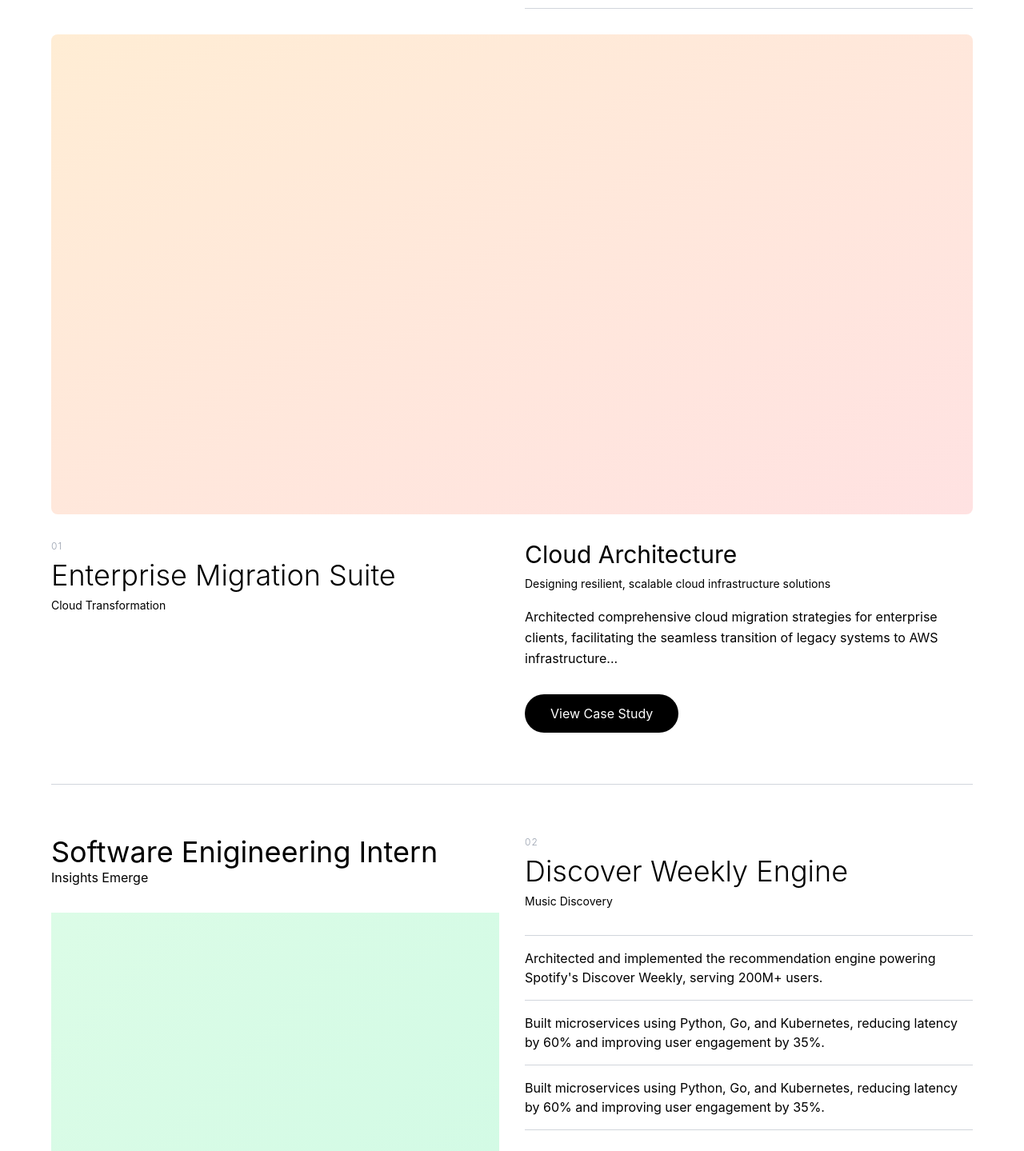
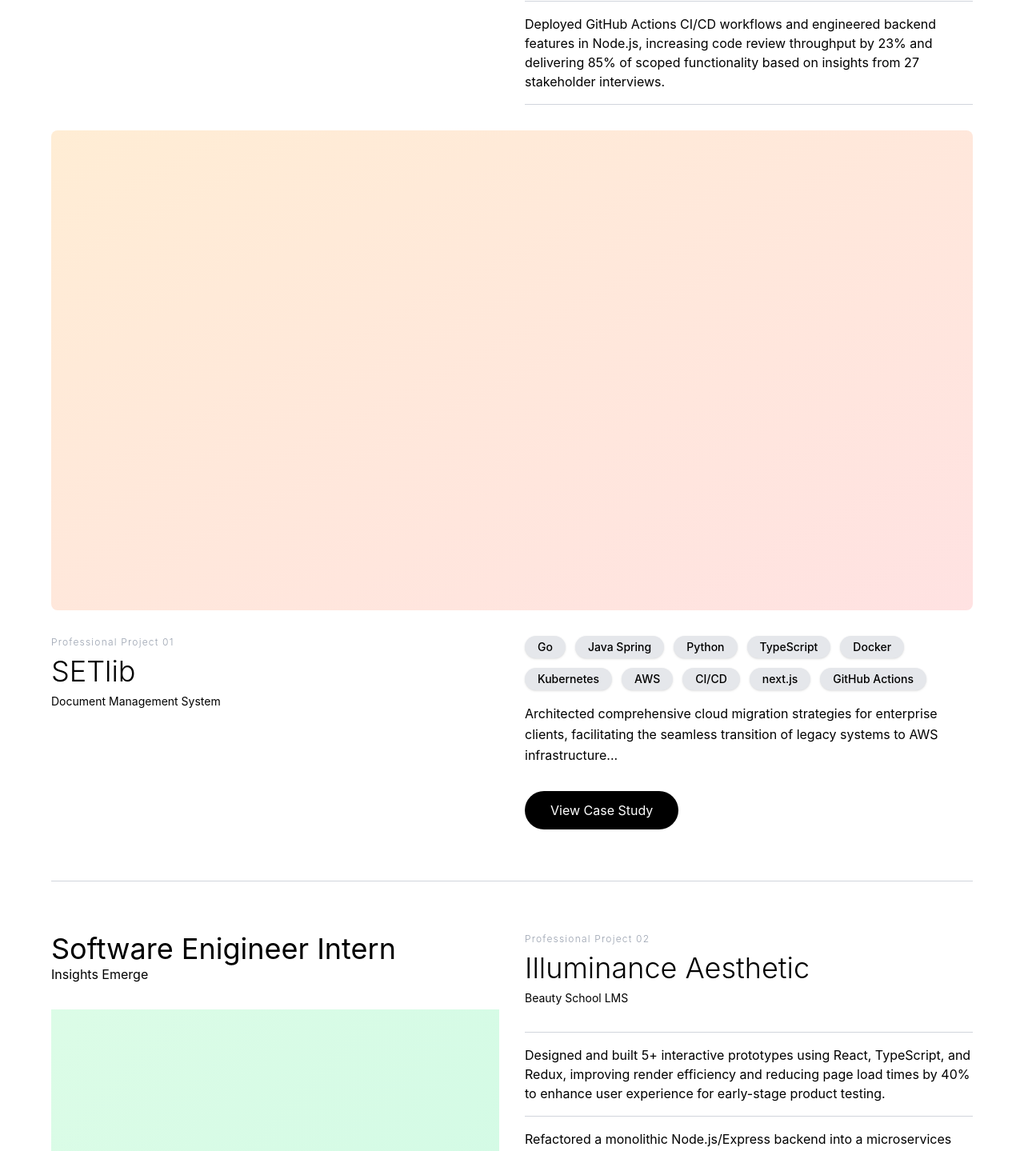
Before and after one commit to celestinryf/portfolio, a Next.js app in the folder client/: page / in a window 1280 px wide. Shown: the part 1330-2769 px from the top of the page at 80% size. Built offline with nearby package versions, Linux system fonts and the light colour scheme.

Commit message:
hfdherherhrd

```diff
--- a/client/src/app/page.tsx
+++ b/client/src/app/page.tsx
@@ -361,19 +361,19 @@ export default function Home() {
                 {/* Top Row */}
                 <div className="grid grid-cols-1 md:grid-cols-2 gap-8 mb-8">
                   <div className="text-left">
-                  <h4 className="text-4xl text-black dark:text-white font-normal">Software Enigineering Intern</h4>
+                  <h4 className="text-4xl text-black dark:text-white font-normal">Ful Stack Software Enigineer Intern</h4>
                   <p className="text-m text-black dark:text-gray-300 mb-8">University of Washington</p>
                   </div>
 
                   <div>
                     <div className="border-t border-gray-300 dark:border-gray-700 py-4">
-                      <p className="text-black dark:text-gray-300">Designed and deployed multi-region, fault-tolerant architectures for Fortune 500 companies migrating to AWS.</p>
+                      <p className="text-black dark:text-gray-300">Built an ML-powered document ingestion pipeline using OCR (Tesseract) and pattern matching in Python, migrating over 50,000 legacy files to a structured PostgreSQL database and reducing manual data entry by over 90%.</p>
                     </div>
                     <div className="border-t border-gray-300 dark:border-gray-700 py-4">
-                      <p className="text-black dark:text-gray-300">Reduced infrastructure costs by 45% while improving system reliability to 99.99% uptime through automated scaling and monitoring.</p>
+                      <p className="text-black dark:text-gray-300">Developed a full-stack internal dashboard using React, TypeScript, GraphQL, and REST APIs, enabling real-time data access for 500+ researchers and automating reporting workflows across departments.</p>
                     </div>
                     <div className="border-t border-b border-gray-300 dark:border-gray-700 py-4">
-                      <p className="text-black dark:text-gray-300">Reduced infrastructure costs by 45% while improving system reliability to 99.99% uptime through automated scaling and monitoring.</p>
+                      <p className="text-black dark:text-gray-300">Deployed GitHub Actions CI/CD workflows and engineered backend features in Node.js, increasing code review throughput by 23% and delivering 85% of scoped functionality based on insights from 27 stakeholder interviews.</p>
                     </div>
                   </div>
                 </div>
@@ -384,16 +384,20 @@ export default function Home() {
                 {/* Bottom Row */}
                 <div className="grid grid-cols-1 md:grid-cols-2 gap-8">
                   <div>
-                    <p className="text-xs text-gray-400 font-light mb-2 tracking-widest">01</p>
-                    <h5 className="text-3xl md:text-4xl text-black dark:text-white font-light mb-2">Enterprise Migration Suite</h5>
-                    <p className="text-black dark:text-gray-300 text-sm mb-4">Cloud Transformation</p>
+                    <p className="text-xs text-gray-400 font-light mb-2 tracking-widest">Professional Project 01</p>
+                    <h5 className="text-3xl md:text-4xl text-black dark:text-white font-light mb-2">SETlib</h5>
+                    <p className="text-black dark:text-gray-300 text-sm mb-4">Document Management System</p>
                   </div>
                   <div className="space-y-4">
-                    <div>
-                      <h3 className="text-2xl md:text-3xl text-black dark:text-white font-normal mb-2">Cloud Architecture</h3>
-                      <p className="text-sm text-black dark:text-gray-300 leading-relaxed">
-                        Designing resilient, scalable cloud infrastructure solutions
-                      </p>
+                    <div className="flex flex-wrap gap-3">
+                      {["Go", "Java Spring", "Python", "TypeScript", "Docker", "Kubernetes", "AWS", "CI/CD", "next.js", "GitHub Actions"].map((skill) => (
+                        <span
+                          key={skill}
+                          className="px-4 py-1 text-sm rounded-full bg-gray-200 dark:bg-gray-700 text-black dark:text-white font-medium shadow-sm"
+                        >
+                          {skill}
+                        </span>
+                      ))}
                     </div>
                     <p className="text-black dark:text-gray-300 leading-relaxed">
                       Architected comprehensive cloud migration strategies for enterprise clients, facilitating the seamless transition of legacy systems to AWS infrastructure...
@@ -411,36 +415,40 @@ export default function Home() {
               <div className="border-t border-gray-300 dark:border-gray-700 py-8"></div>
               <div className="grid grid-cols-1 md:grid-cols-2 gap-8">
                 <div className="text-left">
-                    <h4 className="text-4xl text-black dark:text-white font-normal">Software Enigineering Intern</h4>
+                    <h4 className="text-4xl text-black dark:text-white font-normal">Software Enigineer Intern</h4>
                     <p className="text-m text-black dark:text-gray-300 mb-8">Insights Emerge</p>
                   <div className="w-full h-[600px] bg-gradient-to-br from-green-100 to-emerald-100 dark:from-green-300/10 dark:to-emerald-300/10"></div>
                 </div>
 
                 <div className="text-left">
                   <div className="mb-8">
-                    <p className="text-xs text-gray-400 font-light mb-2 tracking-widest">02</p>
-                    <h5 className="text-3xl md:text-4xl text-black dark:text-white font-light mb-2">Discover Weekly Engine</h5>
-                    <p className="text-black dark:text-gray-300 text-sm mb-4">Music Discovery</p>
+                    <p className="text-xs text-gray-400 font-light mb-2 tracking-widest">Professional Project 02</p>
+                    <h5 className="text-3xl md:text-4xl text-black dark:text-white font-light mb-2">Illuminance Aesthetic</h5>
+                    <p className="text-black dark:text-gray-300 text-sm mb-4">Beauty School LMS</p>
                   </div>
 
                   <div className="mb-8">
                     <div className="border-t border-gray-300 dark:border-gray-700 py-4">
-                      <p className="text-black dark:text-gray-300">Architected and implemented the recommendation engine powering Spotify's Discover Weekly, serving 200M+ users.</p>
+                      <p className="text-black dark:text-gray-300">Designed and built 5+ interactive prototypes using React, TypeScript, and Redux, improving render efficiency and reducing page load times by 40% to enhance user experience for early-stage product testing.</p>
                     </div>
                     <div className="border-t border-gray-300 dark:border-gray-700 py-4">
-                      <p className="text-black dark:text-gray-300">Built microservices using Python, Go, and Kubernetes, reducing latency by 60% and improving user engagement by 35%.</p>
+                      <p className="text-black dark:text-gray-300">Refactored a monolithic Node.js/Express backend into a microservices architecture, introducing asynchronous patterns and Redis caching, which decreased API response latency by 38% and improved system scalability.</p>
                     </div>
                     <div className="border-t border-b border-gray-300 dark:border-gray-700 py-4">
-                      <p className="text-black dark:text-gray-300">Built microservices using Python, Go, and Kubernetes, reducing latency by 60% and improving user engagement by 35%.</p>
+                      <p className="text-black dark:text-gray-300">Shipped production-ready features using CI/CD pipelines with automated testing frameworks, achieving 95% code coverage, and implemented an event-driven architecture with Kafka to support 10K+ concurrent users.</p>
                     </div>
                   </div>
 
                   <div className="space-y-4">
-                    <div>
-                      <h3 className="text-2xl md:text-3xl text-black dark:text-white font-normal mb-2">Software Development</h3>
-                      <p className="text-sm text-black dark:text-gray-300 leading-relaxed">
-                        Full-stack development with focus on scalable web applications
-                      </p>
+                    <div className="flex flex-wrap gap-3">
+                      {["Next.js", "Node.js", "JavaScript", "TypeScript", "Docker", "Kubernetes", "AWS", "CI/CD", "Terraform", "GitHub Actions"].map((skill) => (
+                        <span
+                          key={skill}
+                          className="px-4 py-1 text-sm rounded-full bg-gray-200 dark:bg-gray-700 text-black dark:text-white font-medium shadow-sm"
+                        >
+                          {skill}
+                        </span>
+                      ))}
                     </div>
                     <p className="text-black dark:text-gray-300 leading-relaxed">
                       Led the technical implementation of Spotify's revolutionary Discover Weekly feature...
@@ -492,11 +500,15 @@ export default function Home() {
                   </div>
 
                   <div className="space-y-4">
-                    <div>
-                      <h3 className="text-2xl md:text-3xl text-black dark:text-white font-normal mb-2">DevOps Excellence</h3>
-                      <p className="text-sm text-black dark:text-gray-300 leading-relaxed">
-                        Scalable infrastructure and deployment automation
-                      </p>
+                    <div className="flex flex-wrap gap-3">
+                      {["Next.js", "Node.js", "JavaScript", "TypeScript", "Docker", "Kubernetes", "AWS", "CI/CD", "Terraform", "GitHub Actions"].map((skill) => (
+                        <span
+                          key={skill}
+                          className="px-4 py-1 text-sm rounded-full bg-gray-200 dark:bg-gray-700 text-black dark:text-white font-medium shadow-sm"
+                        >
+                          {skill}
+                        </span>
+                      ))}
                     </div>
                     <p className="text-black dark:text-gray-300 leading-relaxed">
                       Architected and maintained the infrastructure powering Netflix's global streaming platform...
```
